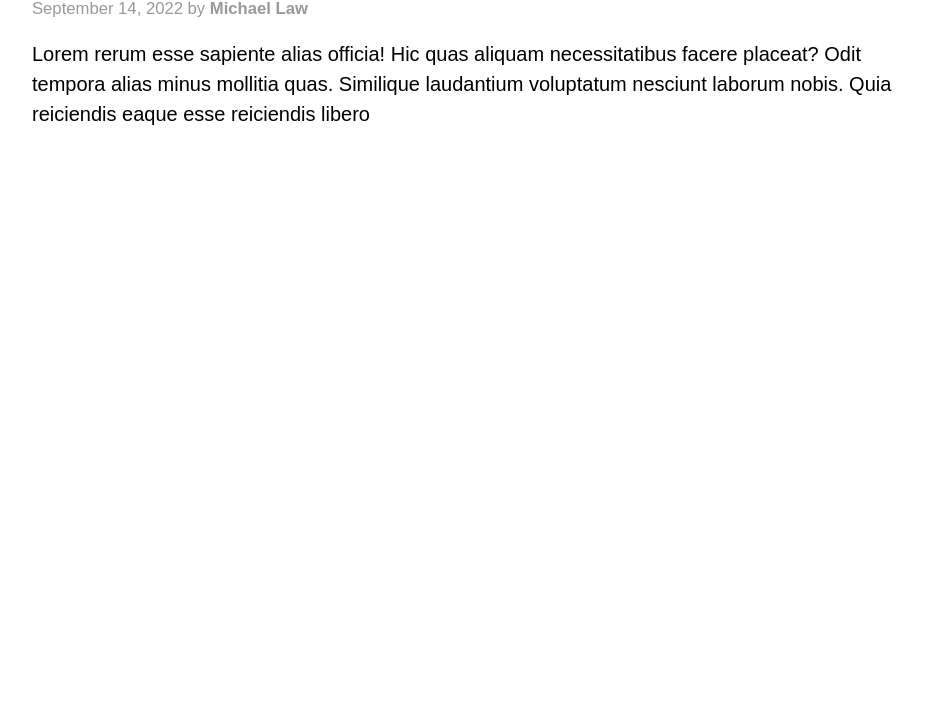
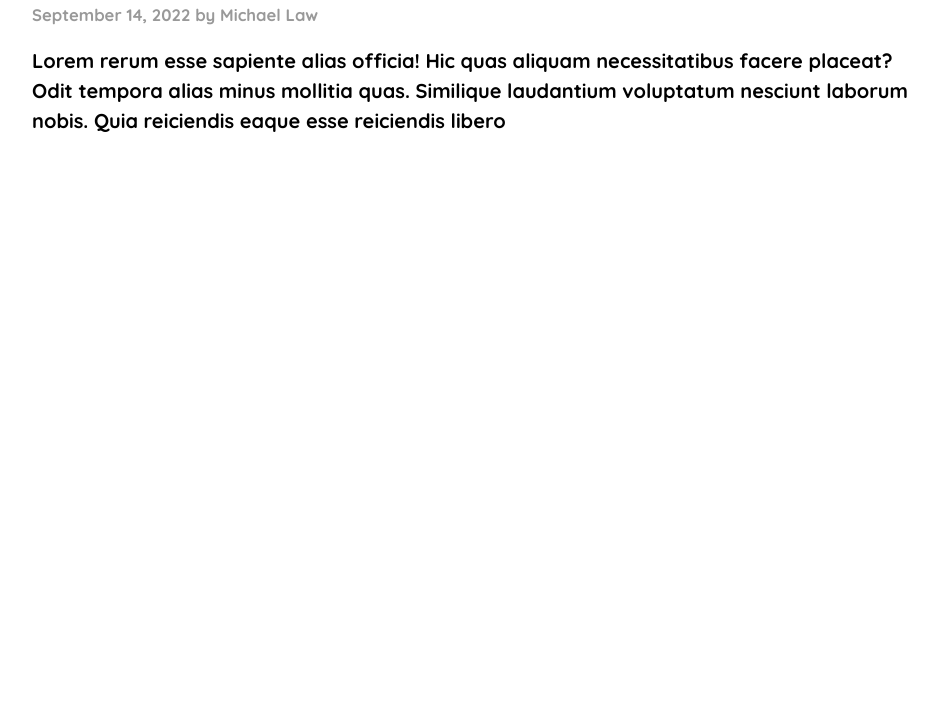
Before and after one commit to rmdashrfv/css-blog, a plain HTML site: page index.html in a window 1280 px wide. Shown: the part 88-800 px from the top of the page, without its empty margins (168-1106 px from the left). Drawn offline with Linux system fonts and the light colour scheme.

Commit message:
added new font

```diff
--- a/index.html
+++ b/index.html
@@ -6,6 +6,10 @@
     <meta name="viewport" content="width=device-width, initial-scale=1">
     <link href="./main.css" rel="stylesheet">
     <script defer src="./main.js"></script>
+
+    <link rel="preconnect" href="https://fonts.googleapis.com">
+<link rel="preconnect" href="https://fonts.gstatic.com" crossorigin>
+<link href="https://fonts.googleapis.com/css2?family=Quicksand:wght@300;400;500;600;700&display=swap" rel="stylesheet">
   </head>
   <body>
     <h1>Welcome to Flatiron School</h1>
--- a/main.css
+++ b/main.css
@@ -24,7 +24,7 @@
 /* Styles you are certain apply to everything */
 
 body {
-  font-family: sans-serif;
+  font-family: 'Quicksand', sans-serif;
   padding: 0 15%;
 }
 
@@ -35,6 +35,7 @@ h1 {
 
 p {
   font-size: 20px;
+  font-weight: bold;
 }
 
 /* When you pass 2 values to margin and padding,
```
